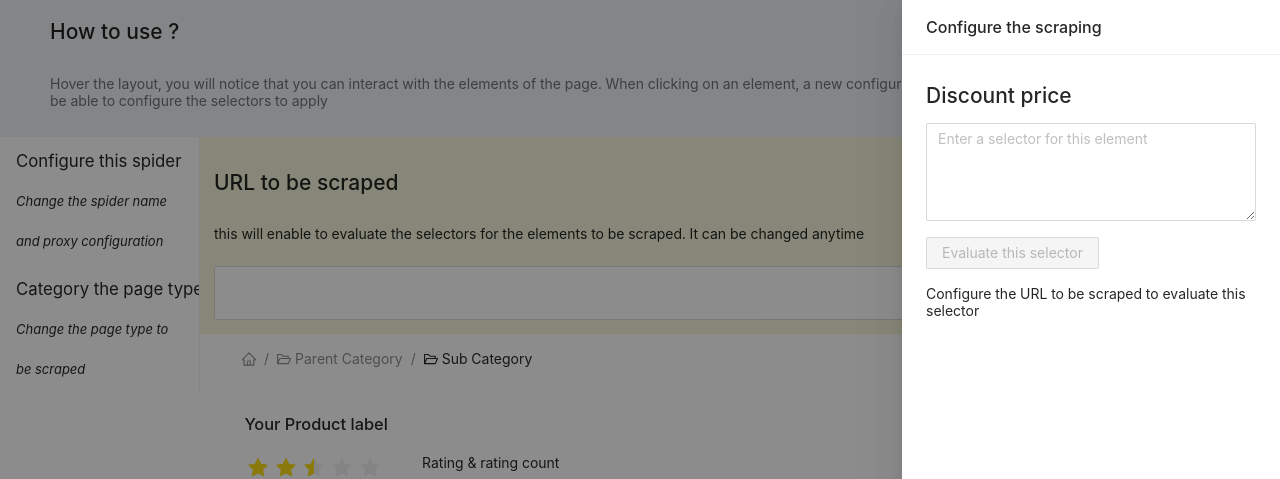
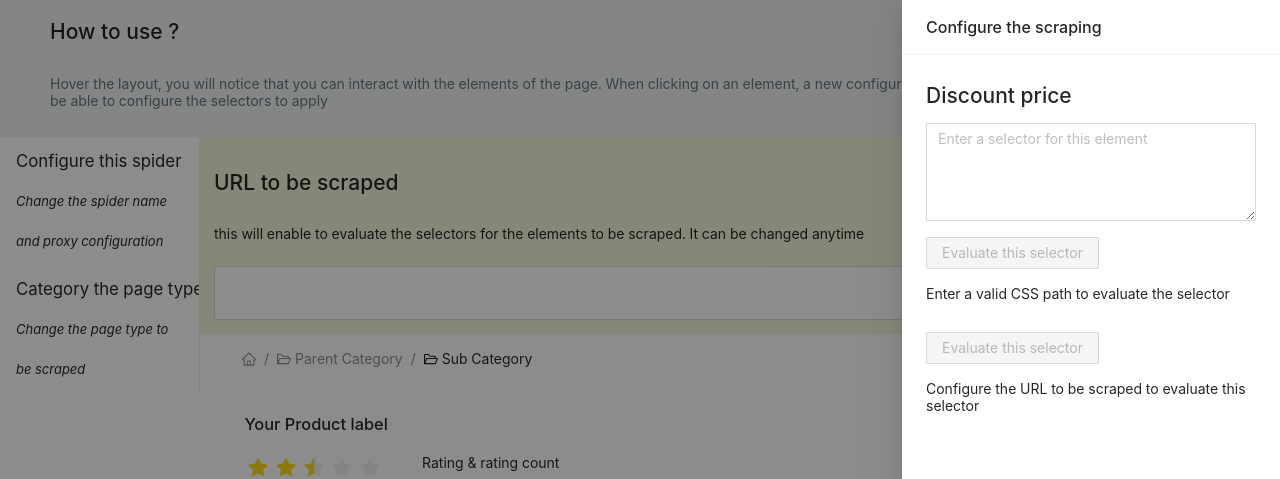
Before and after one commit to Humans-and-Tech/nocode_scraping, a React (Create React App) app in the folder frontend/: page /product-sheet in a window 1280 px wide. Both pictures are taken after a click on the item "Discount price". Shown: the top 479 px of the page. Built offline with nearby package versions, Linux system fonts and the light colour scheme; no server answers.

Commit message:
fix: 🐛 init url if existing in the config

```diff
--- a/frontend/src/components/Configurator/FieldConfigurator.tsx
+++ b/frontend/src/components/Configurator/FieldConfigurator.tsx
@@ -106,20 +106,30 @@ const Configurator = ({
         )}
 
         {
-          evalUrl !== undefined &&
+          evalUrl !== undefined && selector?.path &&
           <Button onClick={evaluateSelectorPath}>
             {t("field.action.evaluate_selector")}
           </Button>
         }
 
         {
+          selector?.path == undefined &&
+          <Space direction="vertical" size="middle">
+            <Button disabled>
+              {t("field.action.evaluate_selector")}
+            </Button>
+            <p>{t('field.evaluation.no_selector_path')}</p>
+          </Space>
+        }
+
+        {
           evalUrl === undefined &&
-          <>
+          <Space direction="vertical" size="middle">
             <Button disabled>
               {t("field.action.evaluate_selector")}
             </Button>
             <p>{t('field.evaluation.no_url')}</p>
-          </>
+          </Space>
         }
 
       </Space>
--- a/frontend/src/components/Configurator/ScrapedPage.tsx
+++ b/frontend/src/components/Configurator/ScrapedPage.tsx
@@ -50,11 +50,15 @@ export const PageURLConfigurator = (): JSX.Element => {
             configProvider.setConfig(conf);
         }
 
+        if (conf?.pageUrl !== undefined) {
+            setUrl(conf?.pageUrl);
+        }
+
     }, [url]);
 
     return (
         <>
-            <TextArea rows={2} onChange={changeUrl}></TextArea>
+            <TextArea rows={2} onChange={changeUrl} value={url}></TextArea>
             <em>
                 {
                     status == 'error' &&
--- a/frontend/src/locales/en/configurator.json
+++ b/frontend/src/locales/en/configurator.json
@@ -14,7 +14,8 @@
     },
     "evaluation": {
       "no_url": "Configure the URL to be scraped to evaluate this selector",
-      "result": "We fetched the following data with this selector: {{ value }}"
+      "result": "We fetched the following data with this selector: {{ value }}",
+      "no_selector_path": "Enter a valid  CSS path to evaluate the selector"
     },
     "action": {
       "evaluate_selector": "Evaluate this selector"
```
